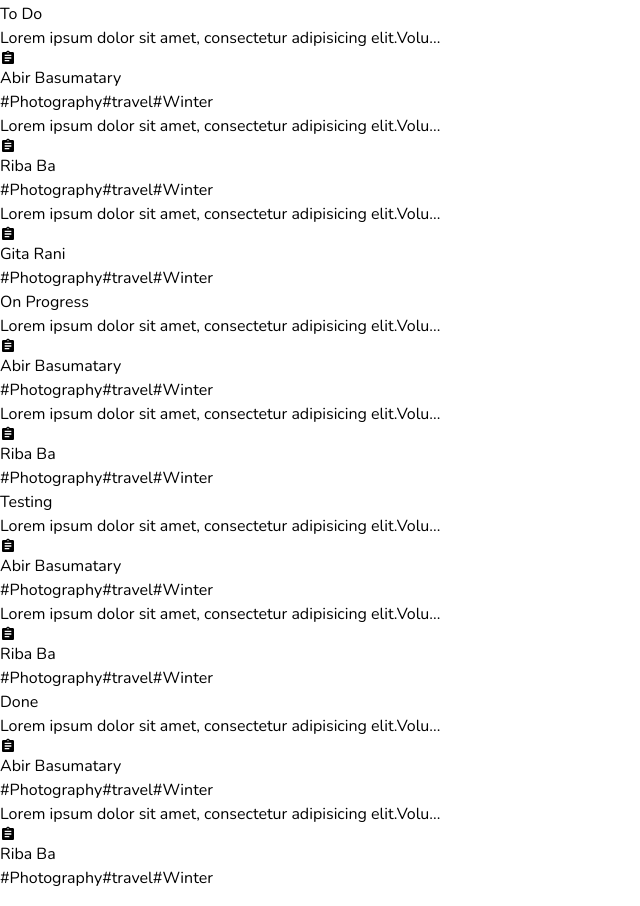
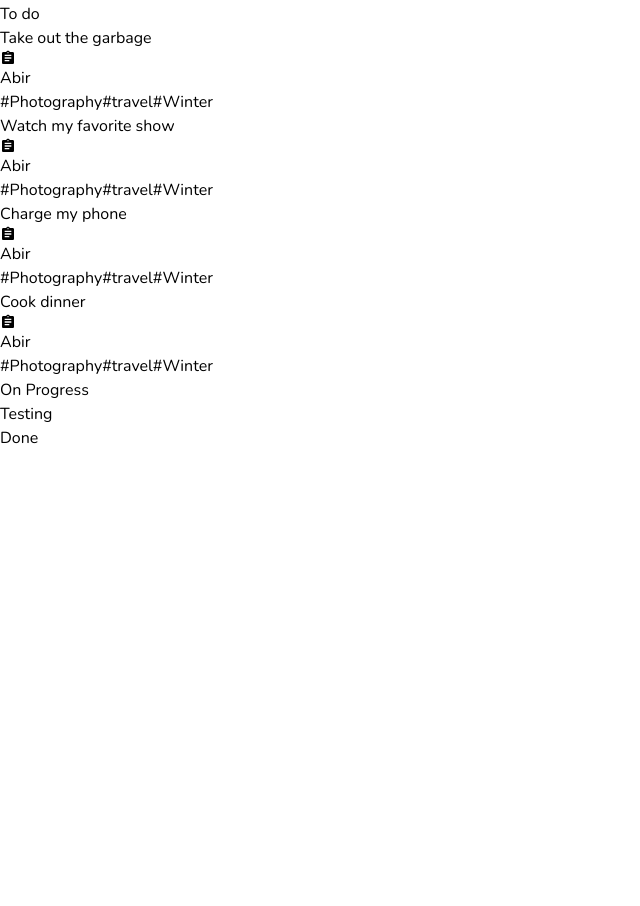
Before and after one commit to abir-hub/KanbanBoard, a React (Vite) app in the folder Client/KanbanUI/: page /tasks in a window 1280 px wide. Shown: the part 846-1752 px from the top of the page, without its empty margins (0-640 px from the left). After the commit the page ends 1312 px from the top, so only its background shows below. Built offline with nearby package versions, Linux system fonts and the light colour scheme.

Commit message:
pangea-dnd added

```diff
--- a/Client/KanbanUI/package.json
+++ b/Client/KanbanUI/package.json
@@ -10,6 +10,7 @@
     "preview": "vite preview"
   },
   "dependencies": {
+    "@hello-pangea/dnd": "^17.0.0",
     "@types/react-router-dom": "^5.3.3",
     "react": "^18.3.1",
     "react-dom": "^18.3.1",
--- a/Client/KanbanUI/src/components/content/Content.tsx
+++ b/Client/KanbanUI/src/components/content/Content.tsx
@@ -13,15 +13,21 @@ import {
   toDoData,
 } from "../../data/constant";
 import { DataCardModel } from "../../interfaces/DataCardModel";
+import initialData from "../../data/initial-data";
+import { DragDropContext } from "@hello-pangea/dnd";
 
 export const Content = () => {
   const [isAddEditModalOpen, setIsAddEditModalOpen] = useState(false);
-  const [toDoTasks, setToDoTasks] = useState<DataCardModel[]>(toDoData);
-  const [onProgressTasks, setOnProgressTasks] =
-    useState<DataCardModel[]>(OnProgressData);
-  const [testingTasks, setTestingTasks] =
-    useState<DataCardModel[]>(TestingData);
-  const [doneTasks, setDoneTasks] = useState<DataCardModel[]>(DoneData);
+  const [state, handleState] = useState<any>(initialData);
+  const handleDragEnd = (result: any) => {
+    return;
+  };
+  // const [toDoTasks, setToDoTasks] = useState<DataCardModel[]>(toDoData);
+  // const [onProgressTasks, setOnProgressTasks] =
+  //   useState<DataCardModel[]>(OnProgressData);
+  // const [testingTasks, setTestingTasks] =
+  //   useState<DataCardModel[]>(TestingData);
+  // const [doneTasks, setDoneTasks] = useState<DataCardModel[]>(DoneData);
 
   const handleModalOpen = () => {
     setIsAddEditModalOpen(true);
@@ -44,23 +50,43 @@ export const Content = () => {
           <p className="text-lg">Create</p>
         </button>
       </section>
-      <div className="flex flex-row justify-center gap-2.5 mx-2">
+      <DragDropContext onDragEnd={handleDragEnd}>
+        {/* //onDragEnd is required props for DragDropContext */}
+        <div className="flex flex-row justify-center gap-2.5 mx-2">
+          {state.columnOrder.map((columnId: string) => {
+            const column: any = state.columns[columnId];
+            const tasks: any = column.taskIds.map(
+              (taskId: string) => state.tasks[taskId]
+            );
+            // console.log(tasks);
+            return (
+              <TaskColumn
+                key={column.id}
+                column={column}
+                data={tasks}
+                title={column.title}
+              />
+            );
+          })}
+        </div>
+      </DragDropContext>
+      {/* <div className="flex flex-row justify-center gap-2.5 mx-2">
         {/* To-do  */}
 
-        <TaskColumn toDoData={toDoTasks} title={TaskTitle.TO_DO} />
+      {/* <TaskColumn toDoData={toDoTasks} title={TaskTitle.TO_DO} /> */}
 
-        {/* On Progress  */}
+      {/* On Progress  */}
 
-        <TaskColumn toDoData={onProgressTasks} title={TaskTitle.ON_PROGRESS} />
+      {/* <TaskColumn toDoData={onProgressTasks} title={TaskTitle.ON_PROGRESS} /> */}
 
-        {/* Testing  */}
+      {/* Testing  */}
 
-        <TaskColumn toDoData={testingTasks} title={TaskTitle.TESTING} />
+      {/* <TaskColumn toDoData={testingTasks} title={TaskTitle.TESTING} /> */}
 
-        {/* Finished  */}
+      {/* Finished  */}
 
-        <TaskColumn toDoData={doneTasks} title={TaskTitle.DONE} />
-      </div>
+      {/* <TaskColumn toDoData={doneTasks} title={TaskTitle.DONE} /> */}
+      {/* </div> */}
     </>
   );
 };
--- a/Client/KanbanUI/src/components/taskColumn/TaskColumn.tsx
+++ b/Client/KanbanUI/src/components/taskColumn/TaskColumn.tsx
@@ -2,14 +2,20 @@ import { DataCardModel } from "../../interfaces/DataCardModel";
 import TaskCard from "../taskCard/TaskCard";
 
 interface TaskColumnProps {
-  toDoData: DataCardModel[];
+  key: string;
+  data: DataCardModel[];
   title: string;
+  column: {
+    id: string;
+    title: string;
+    taskIds: string[];
+  };
 }
-export const TaskColumn: React.FC<TaskColumnProps> = ({ toDoData, title }) => {
+export const TaskColumn: React.FC<TaskColumnProps> = ({ data, title }) => {
   return (
     <section className="">
       <p className="text-lg pl-2">{title}</p>
-      {toDoData.map((card) => (
+      {data.map((card) => (
         <div key={card.id}>
           <TaskCard card={card} key={card.id} />
         </div>
--- a/Client/KanbanUI/src/data/initial-data.ts
+++ b/Client/KanbanUI/src/data/initial-data.ts
@@ -28,7 +28,7 @@ const initialData = {
         }
     },
     // Facilitate reordering of the columns
-    columnOrder: ['column-1', 'column-2', 'column-3']
+    columnOrder: ['column-1', 'column-2', 'column-3', 'column-4']
 }
 
 export default initialData;
```
Also changed, not shown: 1 other file (tests, documents, lock files or other folders).
